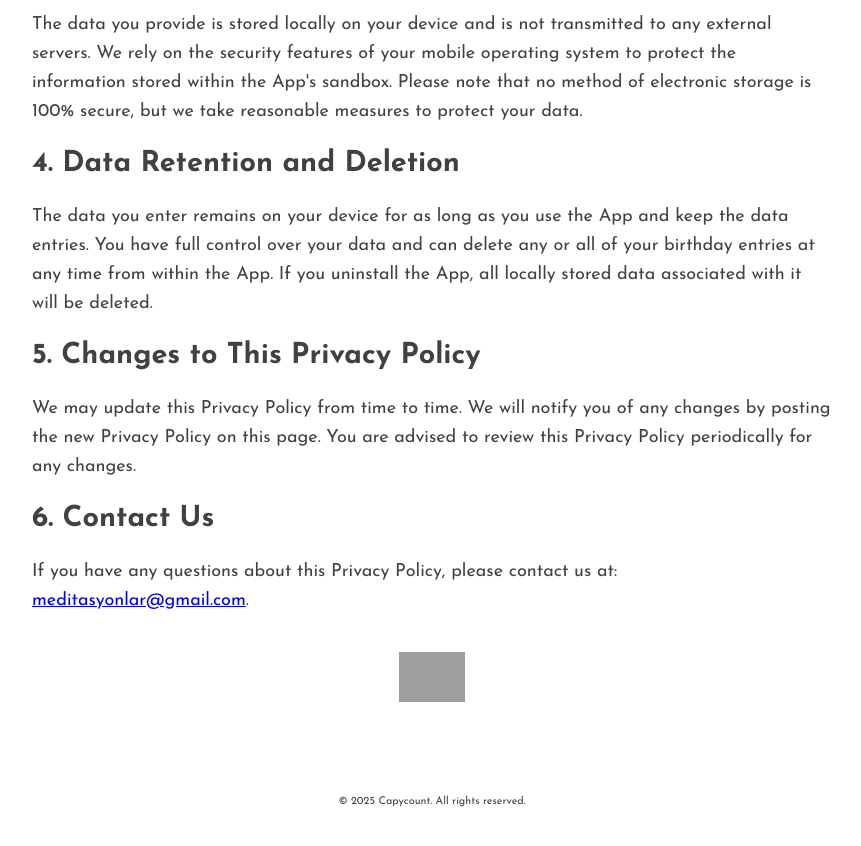
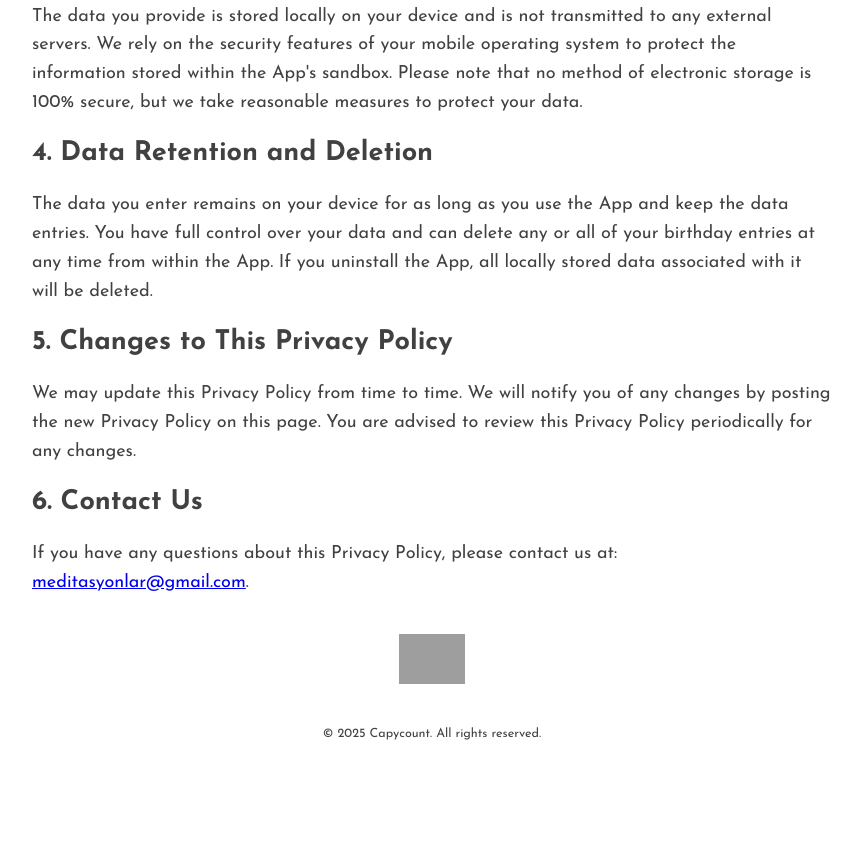
Before and after one commit to nijamitsu/capycount-privacy, a plain HTML site: page index.html in a window 1280 px wide. Shown: the part 832-1678 px from the top of the page, without its empty margins (208-1069 px from the left). After the commit the page ends 1633 px from the top, so only its background shows below. Drawn offline with Linux system fonts and the light colour scheme; grey boxes are pictures that could not be loaded.

Commit message:
several ui improvements

```diff
--- a/index.html
+++ b/index.html
@@ -20,11 +20,7 @@
       }
       h1 {
         text-align: center;
-        font-size: 2em;
         margin-bottom: 1em;
-      }
-      h2 {
-        font-size: 1.6em;
       }
 
       .logo-container {
@@ -51,9 +47,8 @@
 
       footer {
         text-align: center;
-        margin-top: 4em;
-        padding-top: 2em;
-        font-size: 0.6em;
+        margin-top: 2em;
+        font-size: 0.7em;
       }
 
       /* Responsive adjustments for smaller screens */
@@ -75,7 +70,7 @@
       <img src="capycount-logo.png" alt="Capycount Logo" class="logo" />
     </div>
     <h1>Capycount Privacy Policy</h1>
-    <p><strong>Effective Date:</strong> October 17, 2025</p>
+    <p><strong>Last updated:</strong> October 17, 2025</p>
 
     <h2>1. Introduction</h2>
     <p>
```
